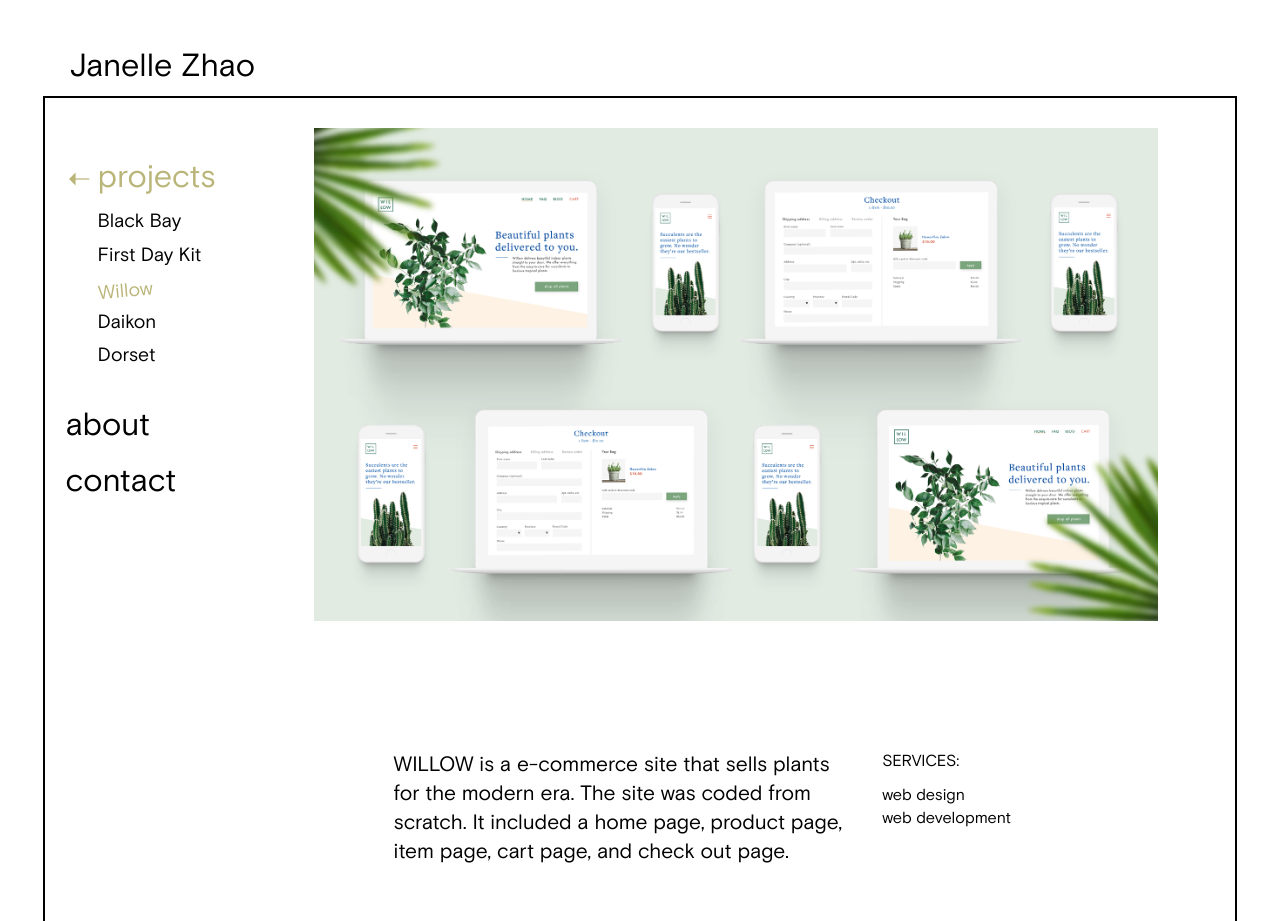
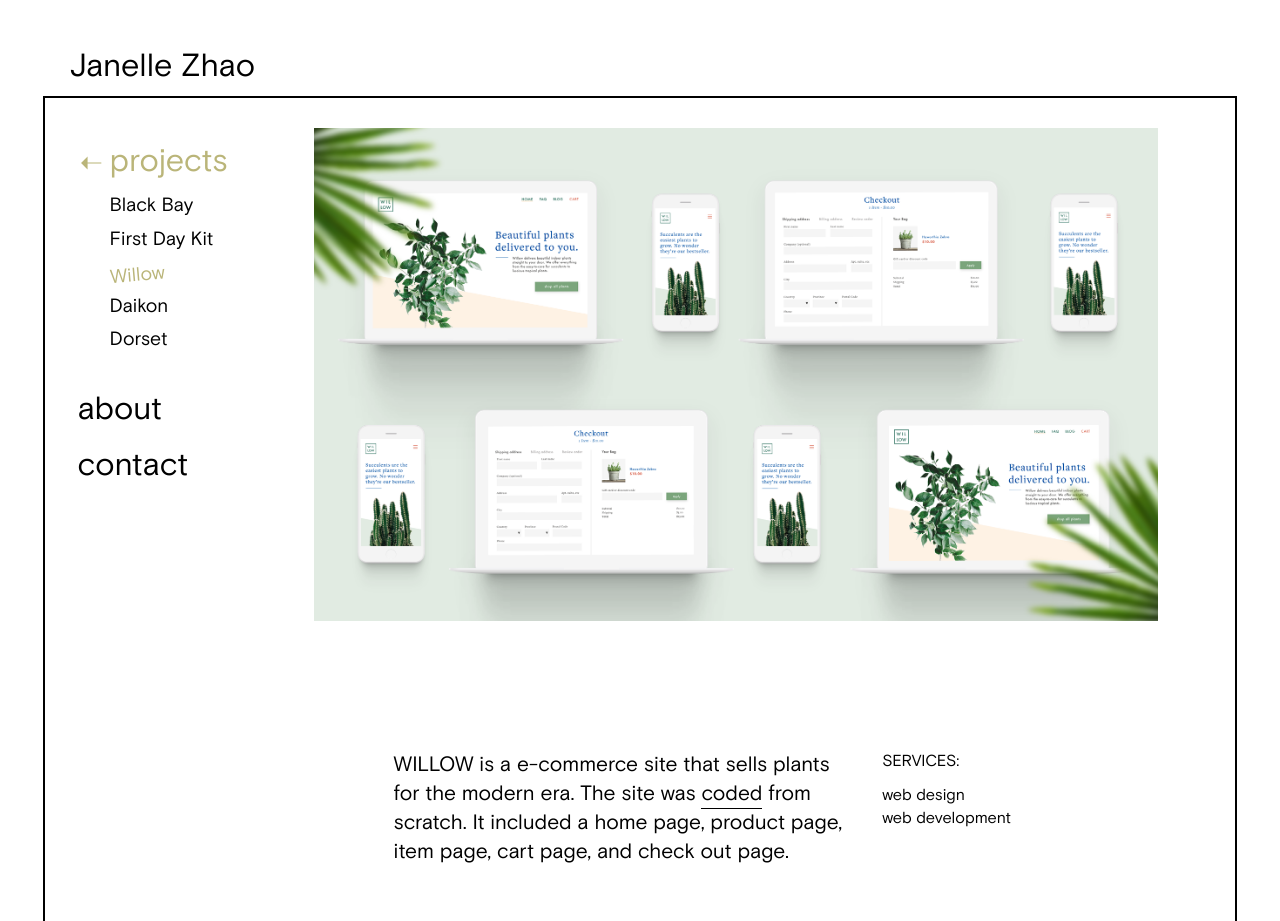
Before and after one commit to zhaojanelle/portfolio-site, a Jekyll site: the page built from _projects/03-willow.md, in a window 1280 px wide and 1400 px high, cut to the strip 0-921 px from the top of the window. Built offline with Jekyll 4.4.1, drawn with Linux system fonts in a browser that asks for light colours; nearby versions of some CDN libraries; a script that is not in the unit is left out.

Commit message:
Change some formatting

```diff
--- a/_includes/footer.html
+++ b/_includes/footer.html
@@ -2,7 +2,7 @@
   <hr class="pad-t">
 
   <div class="get-in-touch push-2">
-    <a href="mailto:hi@zhaojanelle.com">get in touch</a>
+    <a href="mailto:hi@zhaojanelle.com" class="link-underline">get in touch</a>
   </div>
 
   <p class="push-2">Let's work together! I am open for in-house positions and freelance work.</p>
--- a/_includes/nav.html
+++ b/_includes/nav.html
@@ -1,4 +1,4 @@
-<nav class="nav island-1-2 gutter">
+<nav class="nav island-1-2">
   <ul class="list-group">
     <li>
       <a href="{{ site.baseurl }}/" class="{% if page.url == '/' or layout.projects %}active{% endif %} {% if layout.projects %}back{% endif %}">projects</a>
--- a/_projects/03-willow.md
+++ b/_projects/03-willow.md
@@ -8,9 +8,9 @@
 
 <img class="img-flex load-hidden push-2" src="{{ site.baseurl }}/images/willow-multi-screens.png" />
 
-<div class="grid push-2 project-text">
+<div class="grid project-text">
   <div class="unit xs-1 m-2-3">
-  WILLOW is a e-commerce site that sells plants for the modern era. The site was coded from scratch. It included a home page, product page, item page, cart page, and check out page.
+  WILLOW is a e-commerce site that sells plants for the modern era. The site was <a href="https://zhaojanelle.github.io/ecommerce-pattern-library/pages/home.html" class="link-underline" target="_blank">coded</a> from scratch. It included a home page, product page, item page, cart page, and check out page.
   </div>
   <aside class="unit xs-1 m-1-3">
   SERVICES:
@@ -20,8 +20,6 @@
     </ul>
   </aside>
 </div>
-
-
 <div class="center">
 <img class="img-flex load-hidden push" src="{{ site.baseurl }}/images/willow-ipad-screen.png" />
 <img class="img-flex drop-shadow push load-hidden unit-xs-centered smallerwidth" src="{{ site.baseurl }}/images/willow-product.png" />
--- a/about.html
+++ b/about.html
@@ -22,8 +22,8 @@
       <h3>WORK</h3>
     </div>
     <div class="unit xs-1 l-3-4">
-      <p>Marketing Intern at Fluidsurveys<span>12-13</span></p>
-      <p>Marketing and Branding at Fullscript<span>13-16</span></p>
+      <p>Marketing Intern at <a href="http://fluidsurveys.com/" class="link-underline">Fluidsurveys</a><span>12-13</span></p>
+      <p>Marketing and Branding at <a href="https://fullscript.com/" class="link-underline">Fullscript</a><span>13-16</span></p>
     </div>
   </div>
 </section>
```
Also changed, not shown: _includes/css/main.css (+22 -14 lines).
